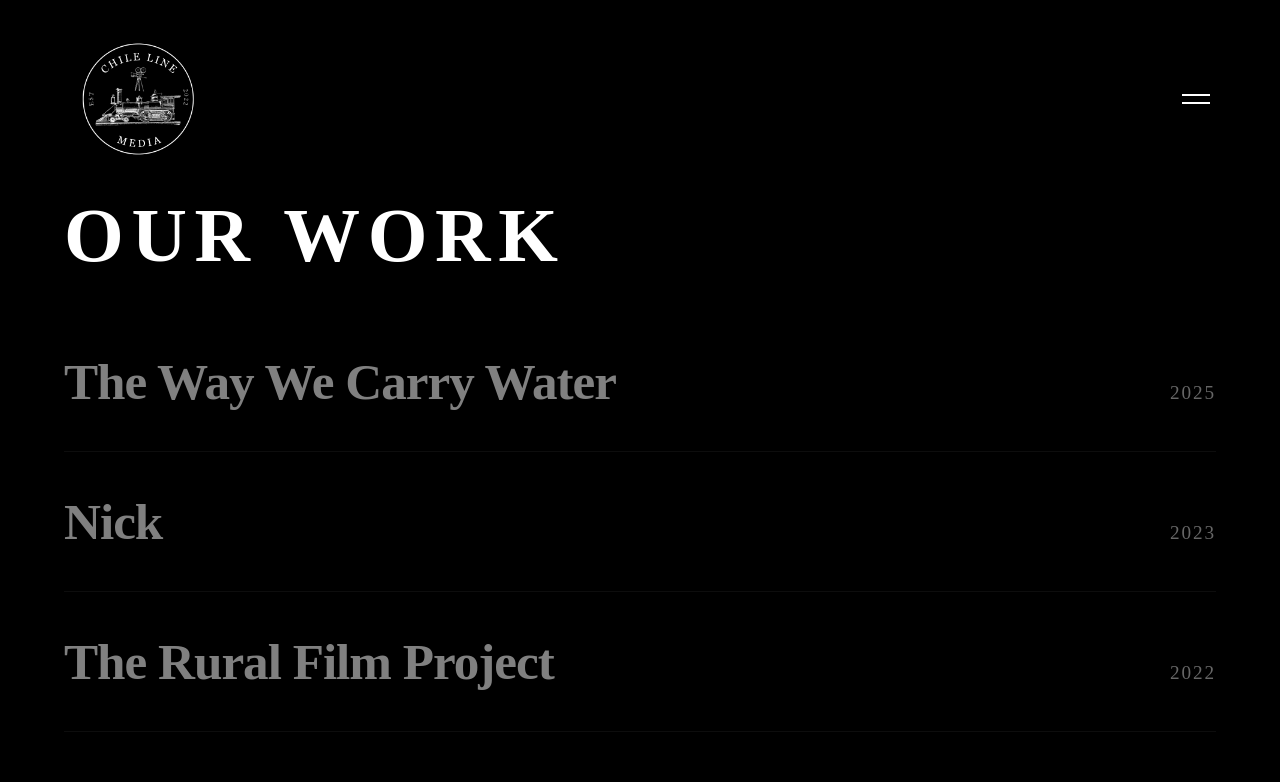
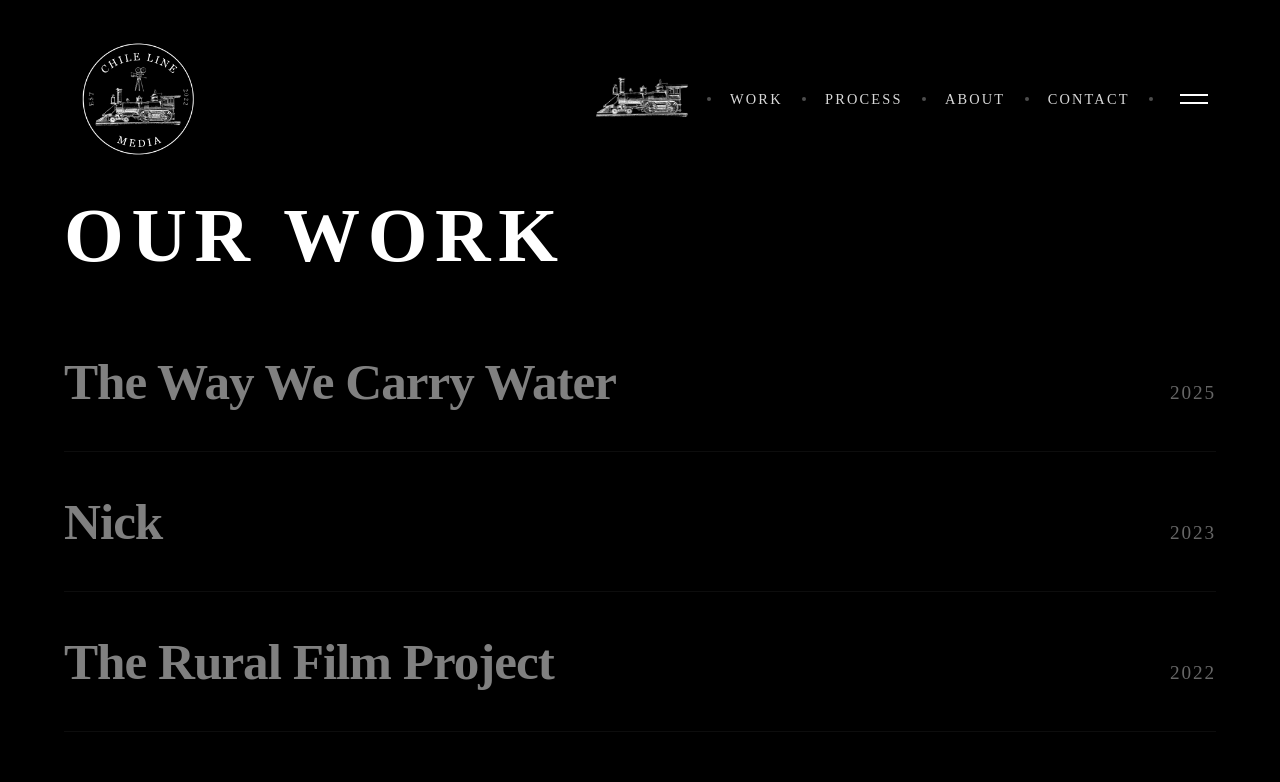
Before and after one commit to dsumms/CLM-Website, a Next.js app: page /work in a window 1280 px wide. Shown: the top 782 px of the page. Built offline with nearby package versions, Linux system fonts and the light colour scheme.

Commit message:
fix(navbar): desktop always shows train-car links, 44px touch targets, #ff4500 accent hover/active

```diff
--- a/src/components/Navbar.module.css
+++ b/src/components/Navbar.module.css
@@ -96,7 +96,11 @@
 
 .menuLink:hover {
     opacity: 1;
-    color: var(--accent);
+    color: #ff4500;
+}
+
+.menuLink:active {
+    color: #ff4500;
 }
 
 /* Hamburger Button — the "locomotive" */
@@ -105,8 +109,9 @@
     flex-direction: column;
     justify-content: center;
     align-items: center;
-    width: 40px;
-    height: 40px;
+    width: 44px;
+    height: 44px;
+    min-height: 44px;
     background: transparent;
     border: none;
     cursor: pointer;
@@ -188,10 +193,17 @@
     letter-spacing: 0.2em;
     text-transform: uppercase;
     text-decoration: none;
+    min-height: 44px;
+    display: flex;
+    align-items: center;
     transition: color 0.3s ease, transform 0.3s ease;
 }
 
 .mobileMenuLink:hover {
-    color: var(--accent, rgba(255, 255, 255, 0.8));
+    color: #ff4500;
     transform: scale(1.05);
 }
+
+.mobileMenuLink:active {
+    color: #ff4500;
+}
--- a/src/components/Navbar.tsx
+++ b/src/components/Navbar.tsx
@@ -50,7 +50,7 @@ export default function Navbar() {
 
             <div className={styles.navRight}>
                 <AnimatePresence>
-                    {isOpen && !isMobile && (
+                    {!isMobile && (
                         <motion.div
                             key="train-locomotive"
                             className={styles.trainLocomotive}
@@ -78,7 +78,7 @@ export default function Navbar() {
                             </Link>
                         </motion.div>
                     )}
-                    {isOpen && !isMobile && menuItems.map((item, index) => (
+                    {!isMobile && menuItems.map((item, index) => (
                         <motion.div
                             key={item}
                             className={styles.trainCar}
```
